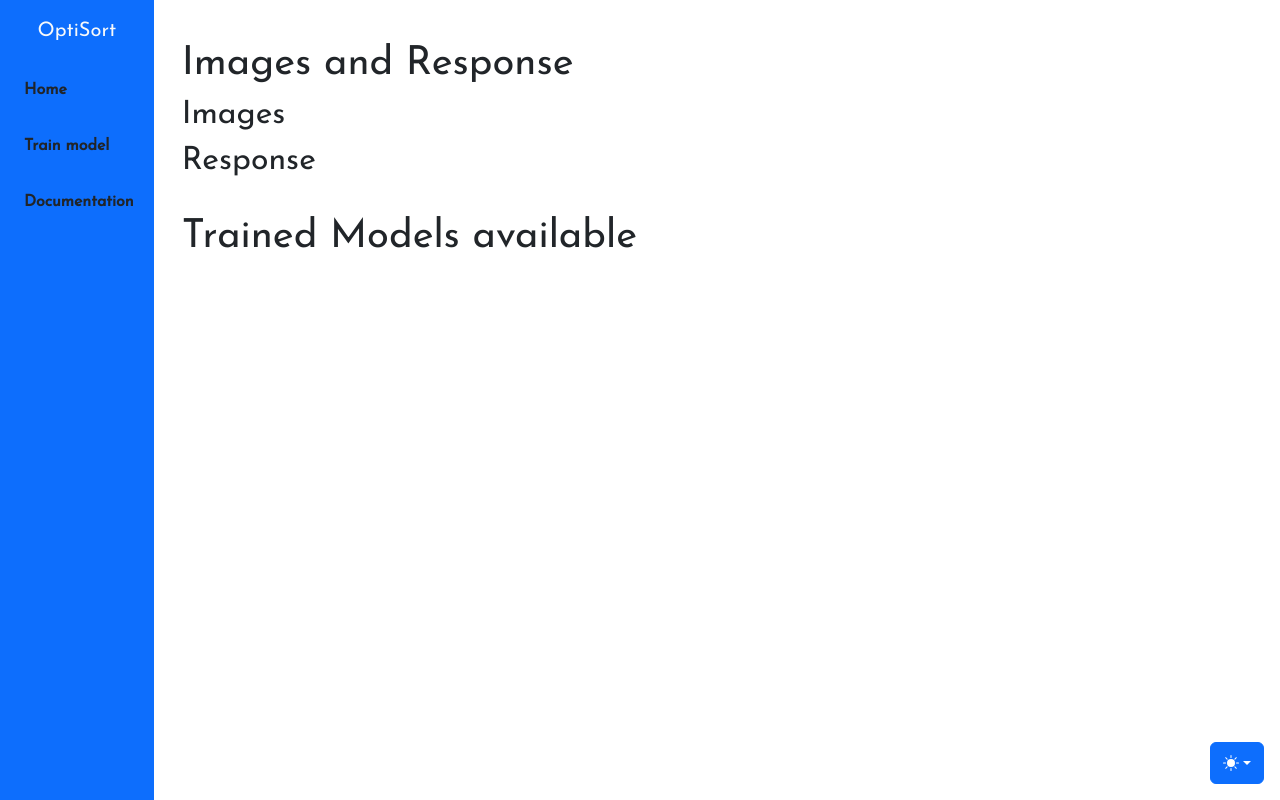
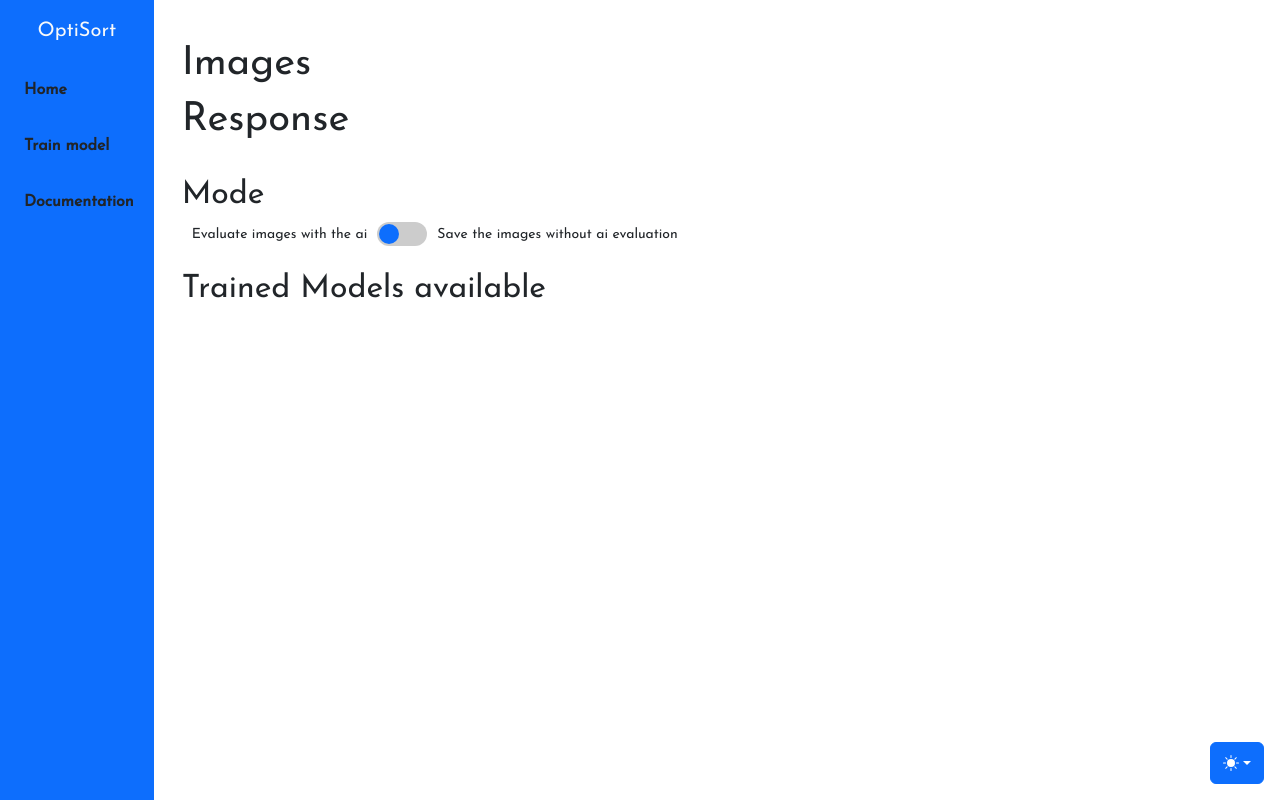
Before and after one commit to 2Friendly4You/OptiSort, a Flask app: page / in a window 1280 px wide. Run offline with Flask 3, Linux system fonts and the light colour scheme; data that the repository does not hold is empty; parts of the project's set-up code (start-up, migrations or seed data) failed here and were passed over; some libraries are stand-ins or nearby versions.

Commit message:
Add AI evaluation mode and API endpoints

```diff
--- a/app.py
+++ b/app.py
@@ -53,6 +53,12 @@ rejected_classes = []
 
 # Initialize sorting type
 sorting_type = ""
+
+# There are two modes. They either just make images and save them or the images get evaluated by the model
+# If the images are just made, the microcontroller will be sent a signal to do nothing
+# if 0 the images will be evaluated by the model
+# if 1 the images will just be made and saved
+ai_evaluation_mode = 0
 
 # Create a lock to control access to the training process
 training_lock = threading.Lock()
@@ -216,6 +222,17 @@ def remove_all_unclassified_images():
     os.makedirs(os.path.join("static", "unclassified_images"))
     return jsonify({"message": "All unclassified images removed."}), 200
 
+@app.route('/get-ai-evaluation-mode', methods=['GET'])
+def get_aievaluationmode():
+    return jsonify({"ai_evaluation_mode": ai_evaluation_mode}), 200
+
+# set the ai_evaluation_mode
+@app.route('/set-ai-evaluation-mode', methods=['POST'])
+def set_aievaluationmode():
+    global ai_evaluation_mode
+    data = request.get_json()
+    ai_evaluation_mode = data['ai_evaluation_mode']
+    return jsonify({"message": "AI evaluation mode set."}), 200
 
 @app.route('/get-trained-models')
 def current_settings_and_model():
@@ -489,10 +506,12 @@ def micro_controller_thread():
         selected_count = 0
         rejected_count = 0
 
-        print(selected_classes)
-        print(rejected_classes)
-        print(sorting_type)
-        print(all_classes)
+        # check for the mode
+        if ai_evaluation_mode == 1:
+            print("The images are saved.\n\r")
+            ser.write("n\n\r".encode())
+            update_websocket_text("Images are saved.")
+            continue
 
         for filename in file_names_to_check:
             print(filename)
@@ -528,11 +547,11 @@ def micro_controller_thread():
         # Execute actions based on the final decision
         if decision == 'selected':
             print("The object will not be sorted out.\n\r")
-            ser.write("g\n\r".encode())
+            ser.write("d\n\r".encode())
             update_websocket_text("don't sort out")
         else:
             print("The object will be sorted out.\n\r")
-            ser.write("b\n\r".encode())
+            ser.write("s\n\r".encode())
             update_websocket_text("sort out")
 
         print("Received data:", data)
--- a/templates/index.html
+++ b/templates/index.html
@@ -78,6 +78,58 @@
         .active-class-card {
             border: 2px solid var(--bs-primary);
         }
+
+        .switch-container {
+            display: flex;
+            align-items: center;
+        }
+
+        .switch {
+            position: relative;
+            display: inline-block;
+            width: 50px;
+            height: 24px;
+        }
+
+        .switch input {
+            opacity: 0;
+            width: 0;
+            height: 0;
+        }
+
+        .slider {
+            position: absolute;
+            cursor: pointer;
+            top: 0;
+            left: 0;
+            right: 0;
+            bottom: 0;
+            background-color: #ccc;
+            transition: .4s;
+            border-radius: 24px;
+        }
+
+        .slider:before {
+            position: absolute;
+            content: "";
+            height: 20px;
+            width: 20px;
+            left: 2px;
+            bottom: 2px;
+            background-color: var(--bs-blue);
+            transition: .4s;
+            border-radius: 50%;
+        }
+
+        input:checked+.slider:before {
+            transform: translateX(26px);
+            background-color: var(--bs-blue);
+        }
+
+        .switch-label {
+            font-size: 14px;
+            margin: 0 10px;
+        }
     </style>
 </head>
 
@@ -138,19 +190,31 @@
                 <!-- content -->
 
                 <div class="container mt-4">
-                    <h1>Images and Response</h1>
                     <div class="col">
                         <div class="row">
-                            <h2>Images</h2>
+                            <h1>Images</h1>
                             <div id="image-container"></div>
                         </div>
                         <div class="row">
-                            <h2>Response</h2>
+                            <h1>Response</h1>
                             <div id="text-output"></div>
                         </div>
                     </div>
                     <br>
-                    <h1>Trained Models available</h1>
+                    <div>
+                        <!-- change mode of scanning or evaluation via toggle switch -->
+                        <h2>Mode</h2>
+                        <div class="switch-container">
+                            <label class="switch-label switch-label-off">Evaluate images with the ai</label>
+                            <div class="switch">
+                                <input type="checkbox" id="toggle-switch">
+                                <label class="slider round" for="toggle-switch"></label>
+                            </div>
+                            <label class="switch-label switch-label-on">Save the images without ai evaluation</label>
+                        </div>
+                    </div>
+                    <br>
+                    <h2>Trained Models available</h2>
                     <div id="trained-models">
                         <!-- models will be inserted here dynamically -->
                     </div>
@@ -229,100 +293,6 @@
             var textOutput = document.getElementById('text-output');
             textOutput.innerHTML = data.text;
         });
-
-        /*
-        Example response from the server:
-{
-    "models": [
-        {
-            "class_count": "4",
-            "class_names": [
-                "Number 1",
-                "Number 2",
-                "Number 3",
-                "Number 4"
-            ],
-            "classes": [
-                {
-                    "class_name": "Number 1",
-                    "images": [
-                        "1.png",
-                        "13.png",
-                        "17.png",
-                        "20.png",
-                        "24.jpg",
-                        "28.jpg",
-                        "31.jpg",
-                        "35.jpg",
-                        "39.jpg",
-                        "42.jpg",
-                        "46.jpg",
-                        "8.png"
-                    ],
-                    "selected_or_rejected": "select"
-                },
-                {
-                    "class_name": "Number 2",
-                    "images": [
-                        "10.png",
-                        "14.png",
-                        "18.png",
-                        "21.jpg",
-                        "25.jpg",
-                        "29.jpg",
-                        "32.jpg",
-                        "36.jpg",
-                        "4.png",
-                        "43.jpg",
-                        "5.png",
-                        "9.png"
-                    ],
-                    "selected_or_rejected": "reject"
-                },
-                {
-                    "class_name": "Number 3",
-                    "images": [
-                        "11.png",
-                        "15.png",
-                        "19.png",
-                        "22.jpg",
-                        "26.jpg",
-                        "3.png",
-                        "33.jpg",
-                        "37.jpg",
-                        "40.jpg",
-                        "44.jpg",
-                        "6.png"
-                    ],
-                    "selected_or_rejected": "select"
-                },
-                {
-                    "class_name": "Number 4",
-                    "images": [
-                        "12.png",
-                        "16.png",
-                        "2.png",
-                        "23.jpg",
-                        "27.jpg",
-                        "30.jpg",
-                        "34.jpg",
-                        "38.jpg",
-                        "41.jpg",
-                        "45.jpg",
-                        "7.png"
-                    ],
-                    "selected_or_rejected": "reject"
-                }
-            ],
-            "finetune_epochs": "20",
-            "initial_epochs": "20",
-            "model_name": "Objekt",
-            "sorting_type": "average"
-        }
-    ],
-    "current_model": "modellname"
-}
-*/
 
         // Fetch trained models from the server and display them
         fetch('/get-trained-models')
@@ -453,6 +423,43 @@
                 }
             });
         }
+
+        // load AIEvaluationMode from the server and set the toggle switch accordingly (answer from the server is 0 or 1)
+        // 0 uses the AI, 1 saves the images without AI evaluation
+        fetch('/get-ai-evaluation-mode')
+            .then(response => response.json())
+            .then(data => {
+                console.log(data);
+                document.getElementById('toggle-switch').checked = data.ai_evaluation_mode;
+            })
+
+
+        // listen to the toggle switch change event and send the new value to the server
+        document.getElementById('toggle-switch').addEventListener('change', function () {
+            fetch('/set-ai-evaluation-mode', {
+                method: 'POST',
+                headers: { 'Content-Type': 'application/json' },
+                body: JSON.stringify({ ai_evaluation_mode: this.checked ? 1 : 0 })
+            })
+                .then(res => {
+                    if (res.ok) {
+                        return res.json().then(data => {
+                            console.log(data.message);
+                            sweetAlert(data.message, 'success');
+                        });
+                    } else {
+                        // Assuming the failure response also returns JSON with a message
+                        return res.json().then(data => {
+                            console.log(data.message);
+                            sweetAlert(data.message, 'error'); // Use 'error' for failure
+                        });
+                    }
+                })
+                .catch(error => {
+                    console.error('Failed to set AI evaluation mode', error);
+                    sweetAlert('Failed to set AI evaluation mode', 'error'); // Show error message on catch
+                });
+        });
     </script>
 </body>
 
```
